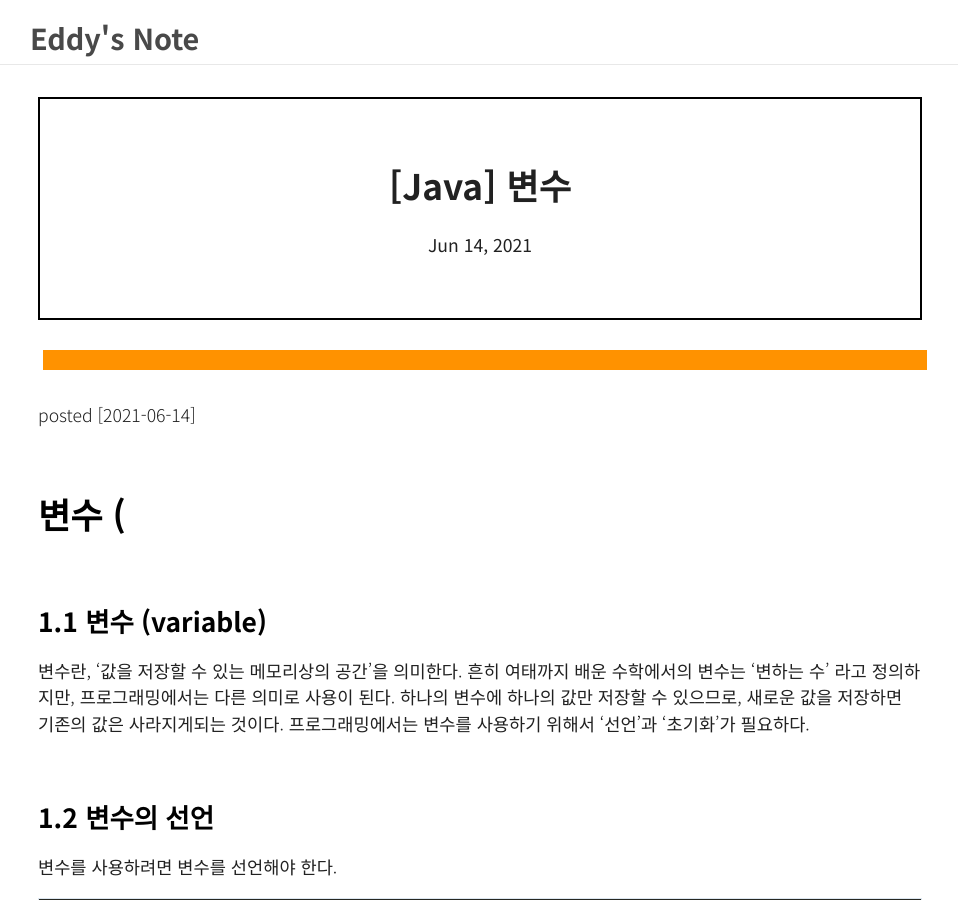
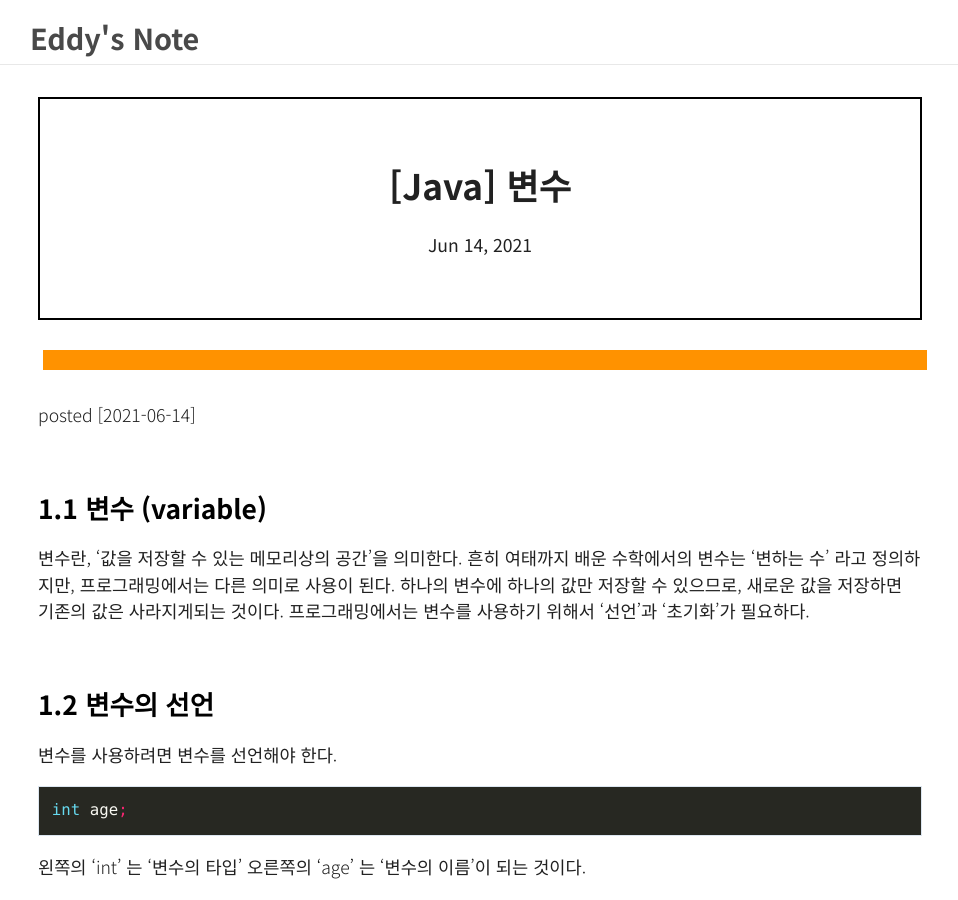
Before and after one commit to solusean/solusean.github.io, a Jekyll site: the page built from _posts/2021-06-14-Java003-variable-and-constant.md, in a window 1280 px wide and 900 px high. Shown: the whole window, without its empty margins (160-1118 px from the left). Built offline with Jekyll 4.4.1, drawn with Linux system fonts in a browser that asks for light colours; comment, search, counter and statistics services are not loaded.

Commit message:
Update 2021-06-14-Java003-variable-and-constant.md

```diff
--- a/_posts/2021-06-14-Java003-variable-and-constant.md
+++ b/_posts/2021-06-14-Java003-variable-and-constant.md
@@ -9,8 +9,6 @@ published: true
 categories: Java
 ---
 posted [2021-06-14]
-
-# 변수 (
 
 ## 1.1 변수 (variable)
 변수란, '값을 저장할 수 있는 메모리상의 공간'을 의미한다. 흔히 여태까지 배운 수학에서의 변수는 '변하는 수' 라고 정의하지만, 프로그래밍에서는 다른 의미로 사용이 된다.
```
